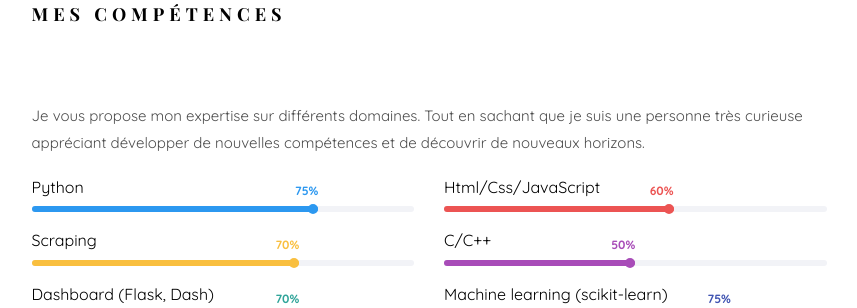
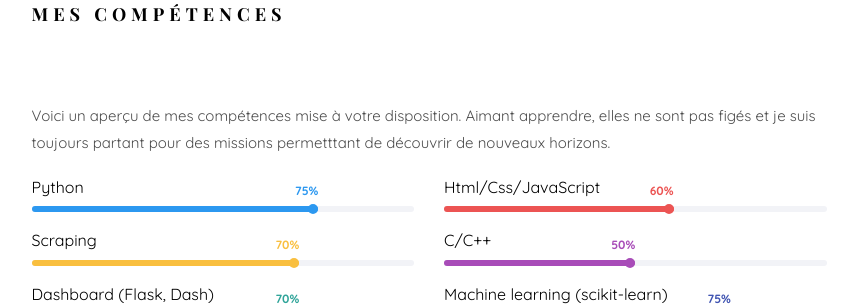
Before and after one commit to pihk94/Portfolio, a Flask app: page / in a window 1280 px wide. Shown: the part 2091-2399 px from the top of the page, without its empty margins (361-1218 px from the left). Run offline with Flask 2, Linux system fonts and the light colour scheme; some libraries are stand-ins or nearby versions; some web fonts are replaced.

Commit message:
Update index.html

```diff
--- a/app/templates/index.html
+++ b/app/templates/index.html
@@ -301,7 +301,9 @@
 					</div>
 					<div class="row">
 						<div class="col-md-12 animate-box" data-animate-effect="fadeInLeft">
-							<p>Je vous propose mon expertise sur différents domaines. Tout en sachant que je suis une personne très curieuse appréciant développer de nouvelles compétences et de découvrir de nouveaux horizons.</p>
+							<p>
+								Voici un aperçu de mes compétences mise à votre disposition. Aimant apprendre, elles ne sont pas figés et je suis toujours partant pour des missions permetttant de découvrir de nouveaux horizons.
+							</p>
 						</div>
 						<div class="col-md-6 animate-box" data-animate-effect="fadeInLeft">
 							<div class="progress-wrap">
```
